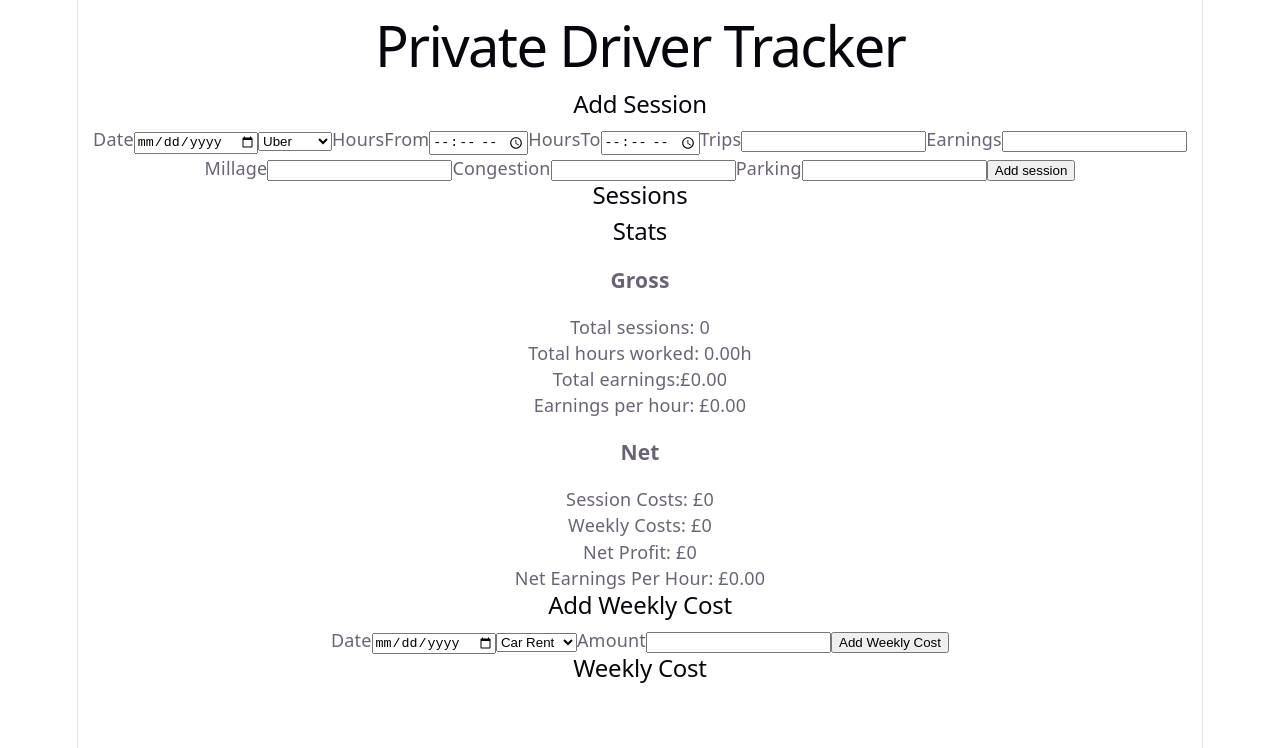
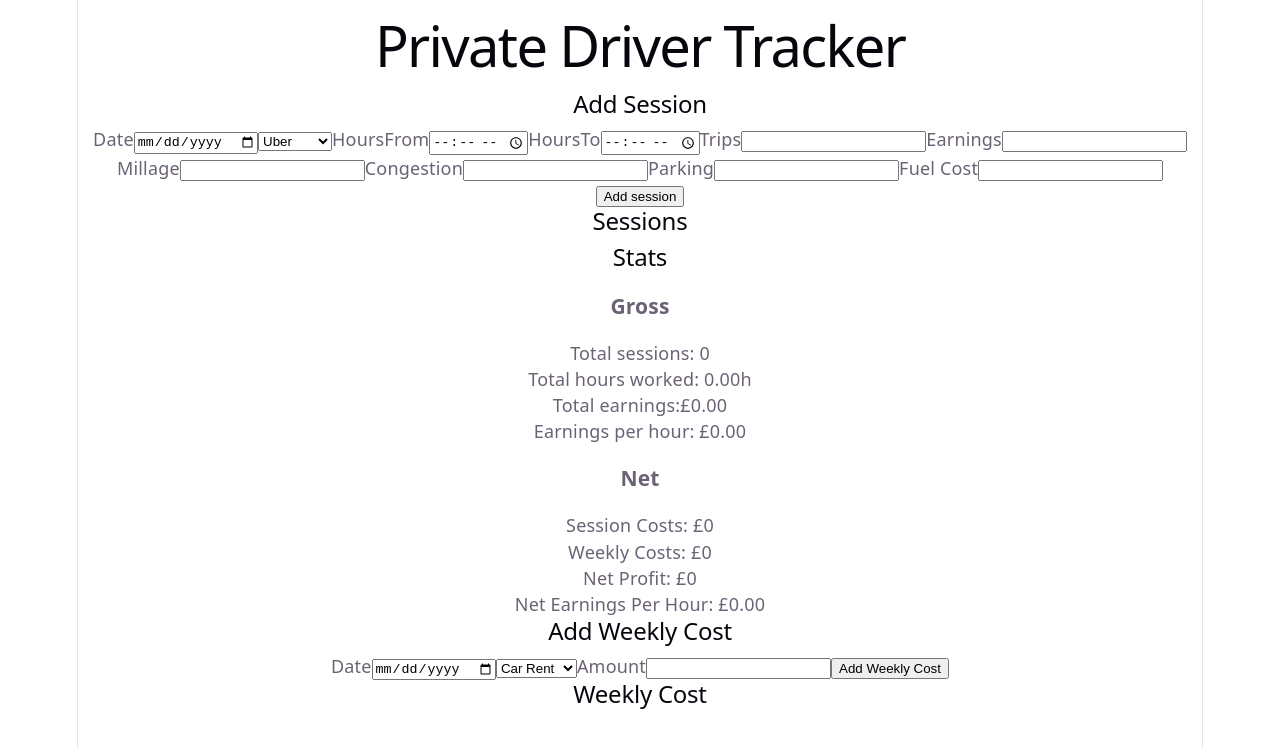
Before and after one commit to michalmzagdanski/driver-tracker, a React (Vite) app: page / in a window 1280 px wide. Shown: the top 748 px of the page. Built offline with nearby package versions, Linux system fonts and the light colour scheme.

Commit message:
feat: added fuel cost to session

```diff
--- a/src/App.jsx
+++ b/src/App.jsx
@@ -26,7 +26,7 @@ function App() {
   const earningsPerHour = totalHoursWorked > 0 ? totalEarnings / totalHoursWorked : 0
   const sessionToEdit = sessions.find((session) => editingSessionId === session.id)
   const weeklyCostToEdit = weeklyCosts.find((weeklyCost) => editingWeeklyCostId === weeklyCost.id)
-  const totalSessionCosts = sessions.reduce((acc, session) => acc + Number(session.congestion) + Number(session.parking), 0)
+  const totalSessionCosts = sessions.reduce((acc, session) => acc + Number(session.congestion) + Number(session.parking) + Number(session.fuelCost), 0)
   const totalWeeklyCosts = weeklyCosts.reduce((acc, weeklyCost) => acc + Number(weeklyCost.amount), 0)
   const totalNetProfit = totalEarnings - totalSessionCosts - totalWeeklyCosts
   const netEarningsPerHour = totalHoursWorked > 0 ? totalNetProfit / totalHoursWorked : 0
--- a/src/components/EditSessionForm.jsx
+++ b/src/components/EditSessionForm.jsx
@@ -41,6 +41,8 @@ function EditSessionForm({ updateSession, sessionToEdit }) {
             <input type="number" value={editingSession.congestion} name="congestion" onChange={handleChange} />
             <label>Parking</label>
             <input type="number" value={editingSession.parking} name="parking" onChange={handleChange} />
+            <label>Fuel Cost</label>
+            <input type="number" value={editingSession.fuelCost} name="fuelCost" onChange={handleChange}/>
             <button onClick={handleSave}>Save</button>
         </div>
     )
--- a/src/components/SessionForm.jsx
+++ b/src/components/SessionForm.jsx
@@ -10,8 +10,9 @@ function SessionForm({ onAddSession }) {
         trips: '',
         earnings: '',
         millage: '',
-        congestion: "",
-        parking: ""
+        congestion: '',
+        parking: '',
+        fuelCost: ''
 
     })
     function handleChange(e) {
@@ -21,7 +22,7 @@ function SessionForm({ onAddSession }) {
         })
     }
     function addSession() {
-        if (!formData.hoursFrom || !formData.hoursTo || !formData.date || !formData.earnings || !formData.millage || !formData.congestion || !formData.parking) {
+        if (!formData.hoursFrom || !formData.hoursTo || !formData.date || !formData.earnings || !formData.millage || !formData.congestion || !formData.parking || !formData.fuelCost) {
             return;
         }
         const newSession = {
@@ -39,7 +40,8 @@ function SessionForm({ onAddSession }) {
             earnings: "",
             millage: "",
             congestion: "",
-            parking: ""
+            parking: "",
+            fuelCost: ""
         });
     }
 
@@ -67,6 +69,8 @@ function SessionForm({ onAddSession }) {
             <input type="number" value={formData.congestion} name="congestion" onChange={handleChange} />
             <label>Parking</label>
             <input type="number" value={formData.parking} name="parking" onChange={handleChange}/>
+            <label>Fuel Cost</label>
+            <input type ="number" value={formData.fuelCost} name="fuelCost" onChange={handleChange}/>
             <button onClick={addSession}>Add session</button>
 
 
```
Also changed, not shown: 1 other file (tests, documents, lock files or other folders).
